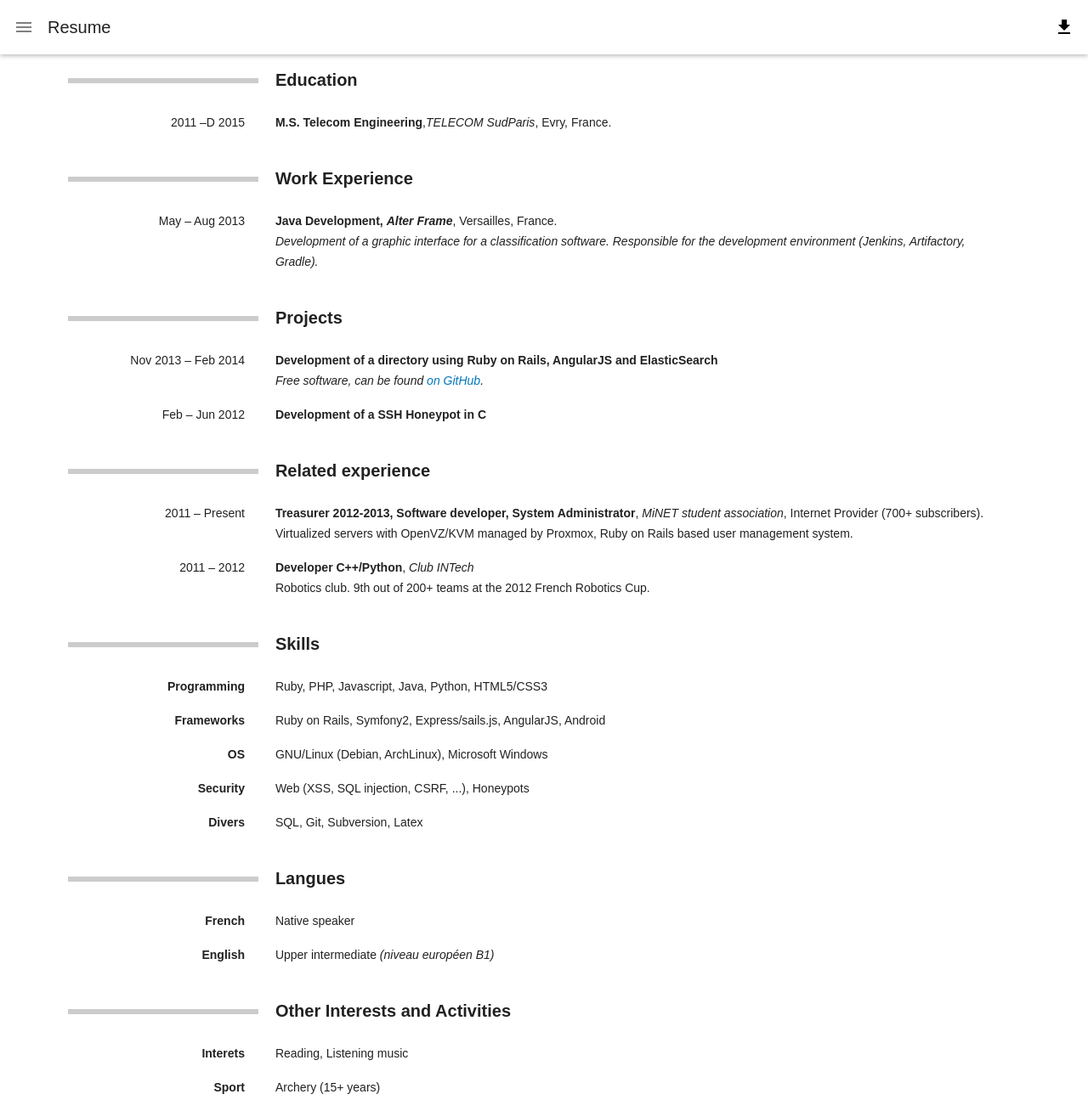
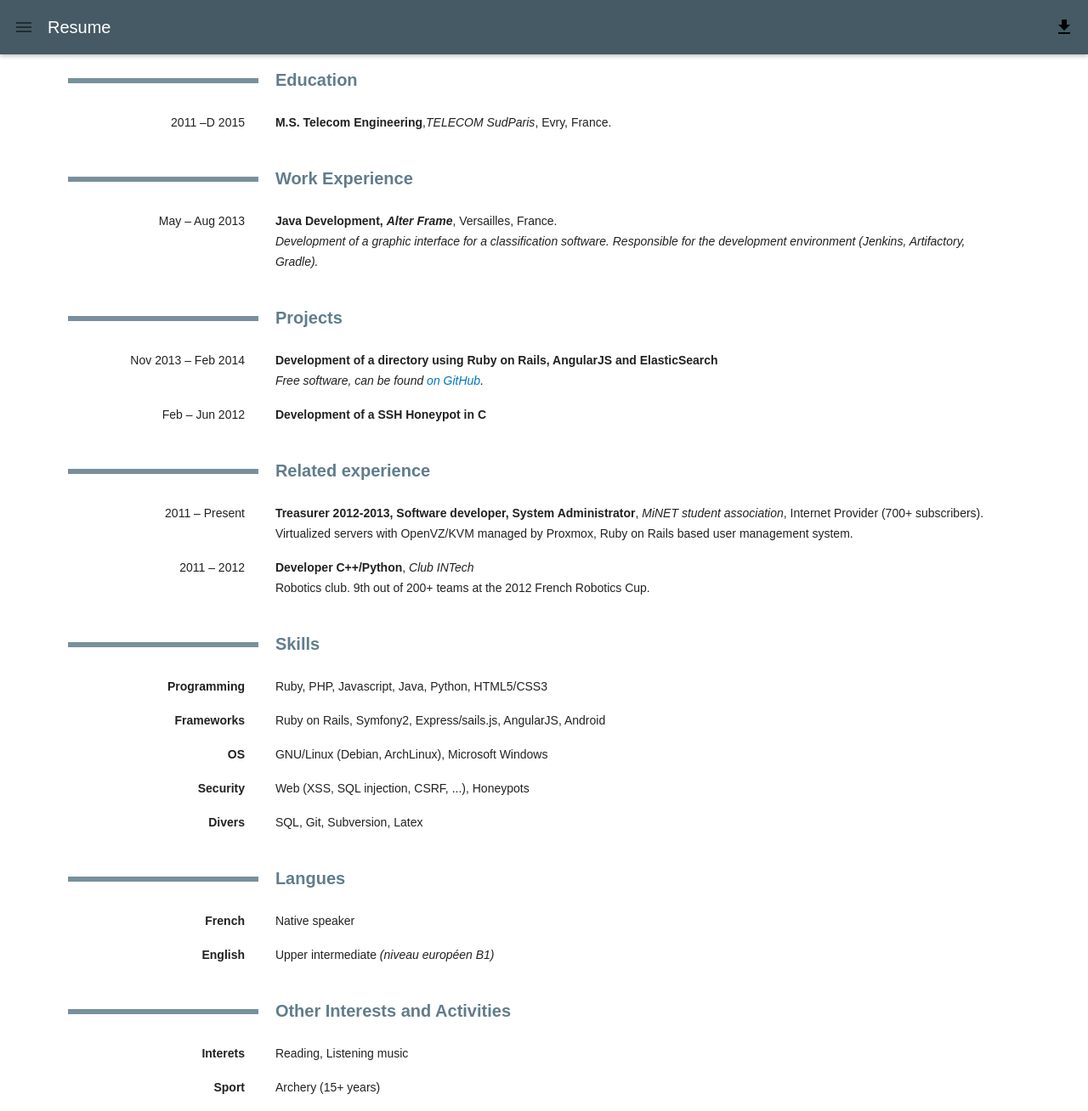
Before and after one commit to fmonniot/fmonniot.github.com, a Jekyll site: the page built from resume.html, in a window 1280 px wide and 1308 px high. Shown: the whole window at 85% size. Built offline with Jekyll 4.4.1, drawn with Linux system fonts in a browser that asks for light colours; some web fonts are replaced; Markdown is read by kramdown in place of the engine named in the settings.

Commit message:
Use theme for cv&resume

```diff
--- a/cv.html
+++ b/cv.html
@@ -6,6 +6,7 @@ appbar:
       title: Télécharger en PDF
       icon: download
   title: Curiculum Vitæ
+theme: theme-indigo
 ---
 <address class="vcard only-print">
     <p class="adr">
--- a/resume.html
+++ b/resume.html
@@ -6,6 +6,7 @@ appbar:
       title: Download PDF
       icon: download
   title: Resume
+theme: theme-blue-grey
 ---
 <address class="vcard only-print">
     <p class="adr">
```
